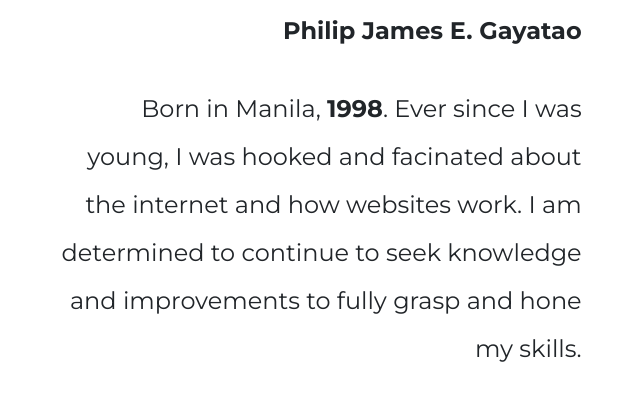
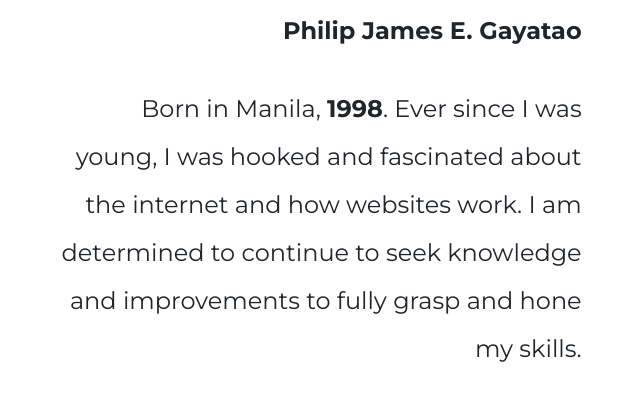
Before and after one commit to alphajames/portfolio, a plain HTML site: page index.html in a window 1280 px wide. Shown: the part 1558-1964 px from the top of the page, 596-1236 px from the left. Drawn offline with nearby package versions, Linux system fonts and the light colour scheme.

Commit message:
Update index.html

```diff
--- a/index.html
+++ b/index.html
@@ -93,7 +93,7 @@
             </div>
           </div>
           <div data-aos="fade-right" data-aos-duration="1000">
-            <p class="xsmall-size line-height-2 bottom-padding about-caption">Born in Manila,  <span class="font-700">1998</span>. Ever since I was young, I was hooked and facinated about the internet and how websites work. I am determined to continue to seek knowledge and improvements to fully grasp and hone my skills.</p>
+            <p class="xsmall-size line-height-2 bottom-padding about-caption">Born in Manila,  <span class="font-700">1998</span>. Ever since I was young, I was hooked and fascinated about the internet and how websites work. I am determined to continue to seek knowledge and improvements to fully grasp and hone my skills.</p>
           </div>
           <div data-aos="fade-right" data-aos-duration="1000">
             <p class="xsmall-size font-700 about-caption">"effort and determination"</p>
```
